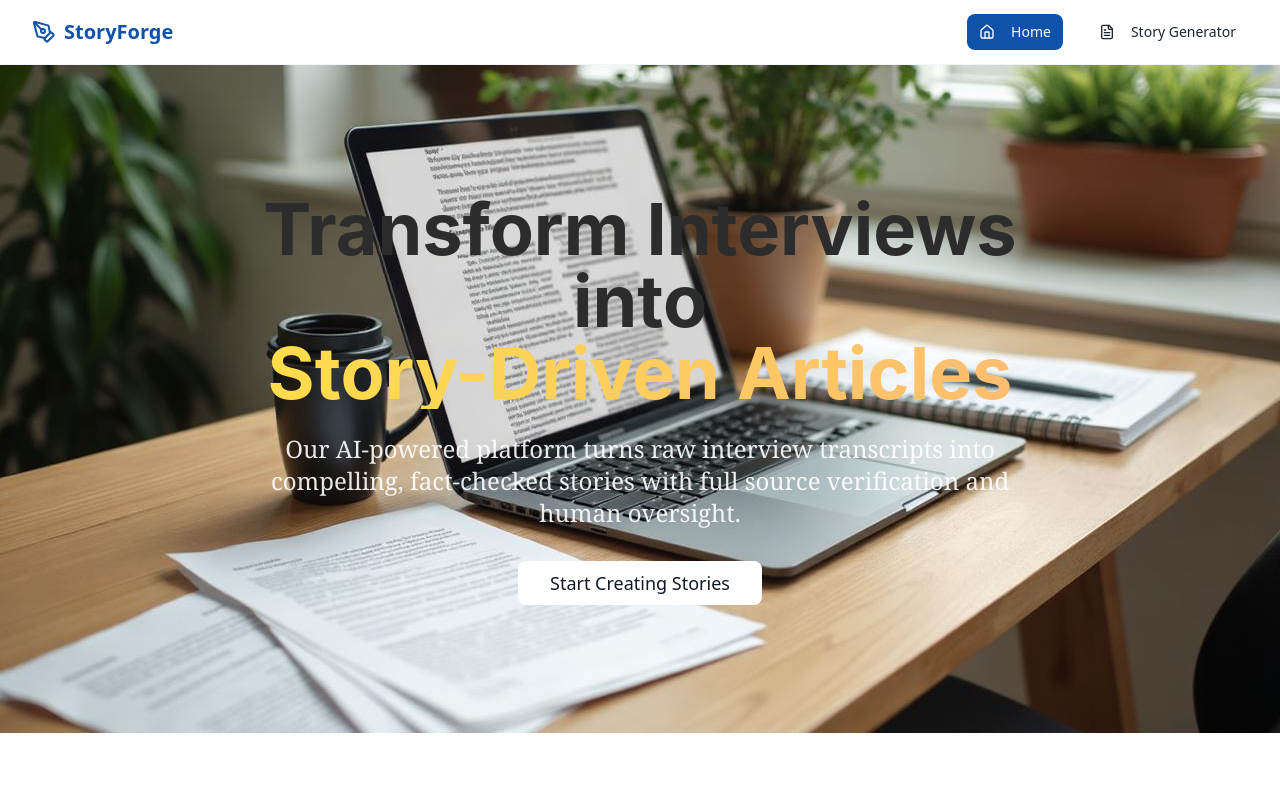
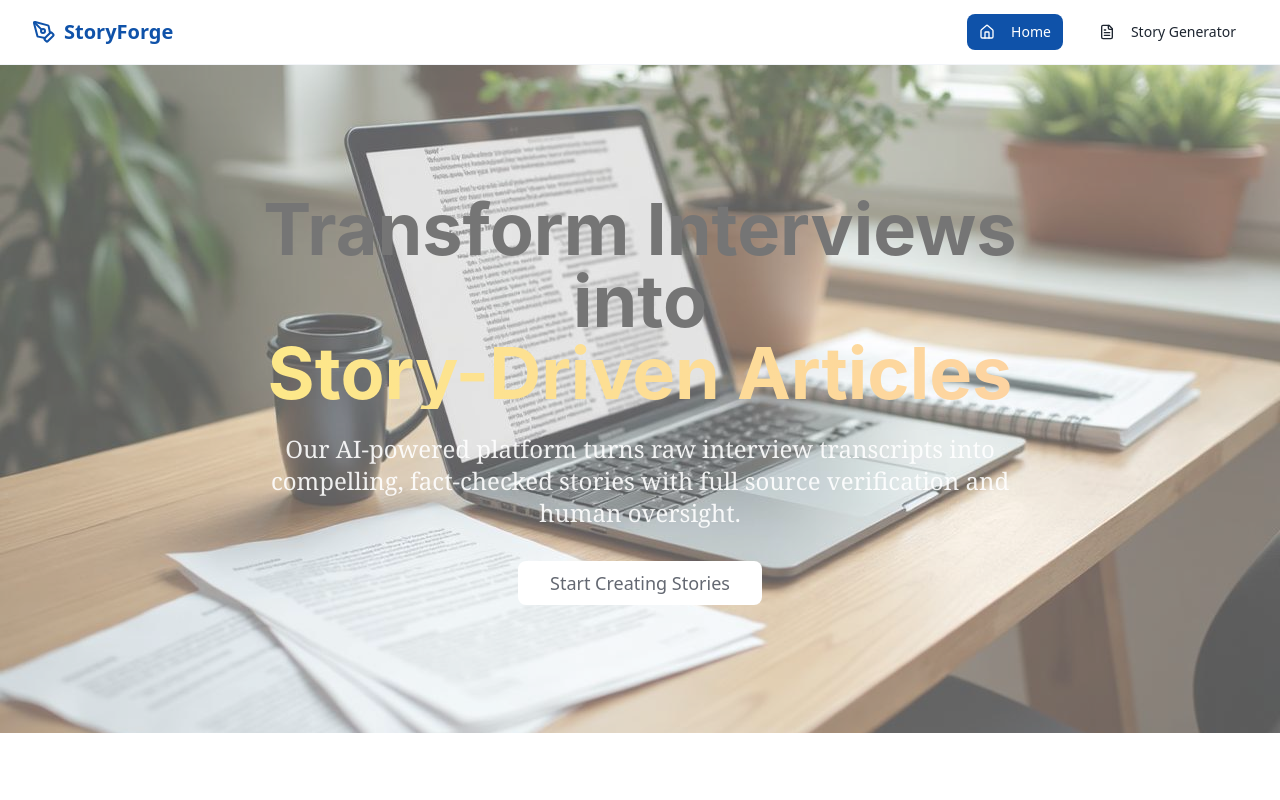
Before and after one commit to LahiWeer/storyforge-articledrafting, a React (Vite) app: page / in a window 1280 px wide. Shown: the top 800 px of the page. Built offline with nearby package versions, Linux system fonts and the light colour scheme; the HTML template or start-up script is replaced by a standard one.

Commit message:
Manual edit: src/pages/Index.tsx

```diff
--- a/src/pages/Index.tsx
+++ b/src/pages/Index.tsx
@@ -32,7 +32,7 @@ const Index = () => {
         onNavigate={handleNavigation}
       />
       {/* Hero Section */}
-      <section className="relative overflow-hidden bg-gradient-hero">
+      <section className="relative overflow-hidden bg-gradient-hero opacity-65">
         <div className="absolute inset-0 bg-black/20"></div>
         <div
           className="absolute inset-0 bg-cover bg-center"
```
